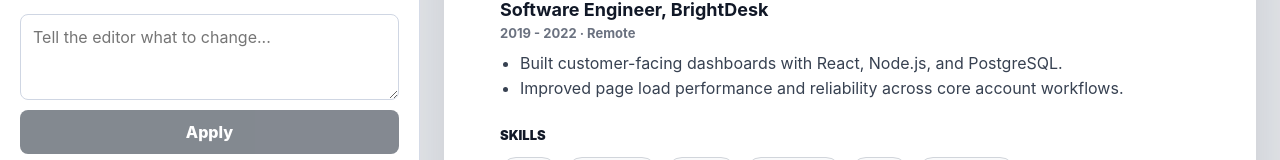
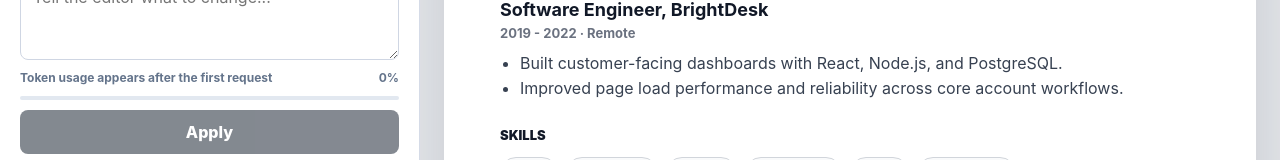
Before and after one commit to george-yi-hao-xu/resume-agent, a React (Vite) app: page / in a window 1280 px wide. Shown: the part 588-748 px from the top of the page. Built offline with nearby package versions, Linux system fonts and the light colour scheme; no server answers.

Commit message:
composer

```diff
--- a/src/components/ChatComposer.scss
+++ b/src/components/ChatComposer.scss
@@ -23,6 +23,32 @@
     }
   }
 
+  .composer-meta {
+    display: flex;
+    align-items: center;
+    justify-content: space-between;
+    gap: 12px;
+    color: #64748b;
+    font-size: 12px;
+    font-weight: 700;
+    line-height: 1.3;
+  }
+
+  .composer-context-meter {
+    height: 4px;
+    overflow: hidden;
+    border-radius: 999px;
+    background: #e2e8f0;
+
+    span {
+      display: block;
+      height: 100%;
+      border-radius: inherit;
+      background: #2563eb;
+      transition: width 160ms ease;
+    }
+  }
+
   button {
     border: 0;
     border-radius: $radius;
--- a/src/components/ChatComposer.tsx
+++ b/src/components/ChatComposer.tsx
@@ -1,9 +1,15 @@
 import "./ChatComposer.scss";
 import { useStore } from "../stores";
 import { observer } from "mobx-react-lite";
+import { MAX_TOKEN_CONTEXT } from "../constants";
 
 export const ChatComposer = observer(() => {
   const { chatStore } = useStore();
+  const usage = chatStore.lastUsage;
+  const hasActualUsage = usage?.promptEvalCount !== undefined;
+  const usagePercentage = hasActualUsage
+    ? Math.min(100, Math.round(((usage.promptEvalCount ?? 0) / MAX_TOKEN_CONTEXT) * 100))
+    : 0;
 
   return (
     <form
@@ -21,6 +27,20 @@
         placeholder="Tell the editor what to change..."
         rows={3}
       />
+      <div className="composer-meta" title={hasActualUsage ? "Reported by Ollama from the last completed request." : "Waiting for Ollama usage from the first completed request."}>
+        <span>
+          {hasActualUsage
+            ? `Last prompt ${usage.promptEvalCount?.toLocaleString()} / ${MAX_TOKEN_CONTEXT.toLocaleString()} tokens`
+            : "Token usage appears after the first request"}
+        </span>
+        <span>
+          {hasActualUsage ? `${usagePercentage}%` : "0%"}
+          {usage?.evalCount !== undefined ? ` · Output ${usage.evalCount.toLocaleString()}` : ""}
+        </span>
+      </div>
+      <div className="composer-context-meter" aria-hidden="true">
+        <span style={{ width: `${usagePercentage}%` }} />
+      </div>
       <button type="submit" disabled={!chatStore.canSubmit}>
         Apply
       </button>
--- a/src/constants.ts
+++ b/src/constants.ts
@@ -2,3 +2,6 @@
 export const OLLAMA_URL = "http://localhost:11434/api/chat";
 
 export const BLOCKED_TAGS = new Set(["SCRIPT", "IFRAME", "OBJECT", "EMBED"])
+
+// https://apxml.com/models/qwen2-5-7b
+export const MAX_TOKEN_CONTEXT = 131_000
--- a/src/services/llm.ts
+++ b/src/services/llm.ts
@@ -1,7 +1,7 @@
 // llm.ts
 
 import { RESUME_SELECTORS, cls } from "../core/resumeSelectors";
-import { PatchAction, type ChatMessage, type PatchProviderResult, type UiPatch, CHAT_ROLE } from "../types";
+import { PatchAction, type ChatMessage, type LlmUsage, type PatchProviderResult, type UiPatch, CHAT_ROLE } from "../types";
 
 export type OllamaHealthResult =
   | { ok: true }
@@ -16,7 +16,7 @@
   conversationHistory: ChatMessage[] = [],
   resumeStructure = "",
 ): Promise<PatchProviderResult> {
-  const patches = await callOllama(
+  const result = await callOllama(
     instruction,
     model,
     backEndUrl,
@@ -26,7 +26,7 @@
     resumeStructure
   );
 
-  return { patches, provider: "ollama", model };
+  return { patches: result.patches, provider: "ollama", model, usage: result.usage };
 }
 
 export async function checkOllamaHealth(
@@ -129,7 +129,7 @@
   allowedCssCustomProperties: string[] = [],
   conversationHistory: ChatMessage[] = [],
   resumeStructure = ""
-): Promise<UiPatch[]> {
+): Promise<{ patches: UiPatch[]; usage: LlmUsage }> {
   const response = await fetch(backEndUrl, {
     method: "POST",
     headers: { "Content-Type": "application/json" },
@@ -157,13 +157,42 @@
     throw new Error(`Ollama returned ${response.status}.`);
   }
 
-  const data = (await response.json()) as { message?: { content?: string } };
+  const data = (await response.json()) as {
+    message?: { content?: string };
+    prompt_eval_count?: number;
+    eval_count?: number;
+    total_duration?: number;
+    load_duration?: number;
+    prompt_eval_duration?: number;
+    eval_duration?: number;
+  };
   const content = data.message?.content;
   if (!content) {
     throw new Error("Ollama returned an empty response.");
   }
 
-  return parseAndValidatePatches(content);
+  return {
+    patches: parseAndValidatePatches(content),
+    usage: parseOllamaUsage(data)
+  };
+}
+
+function parseOllamaUsage(data: {
+  prompt_eval_count?: number;
+  eval_count?: number;
+  total_duration?: number;
+  load_duration?: number;
+  prompt_eval_duration?: number;
+  eval_duration?: number;
+}): LlmUsage {
+  return {
+    promptEvalCount: data.prompt_eval_count,
+    evalCount: data.eval_count,
+    totalDuration: data.total_duration,
+    loadDuration: data.load_duration,
+    promptEvalDuration: data.prompt_eval_duration,
+    evalDuration: data.eval_duration
+  };
 }
 
 function buildConversationMessages(messages: ChatMessage[]): Array<{ role: CHAT_ROLE.USER | CHAT_ROLE.ASSISTANT; content: string }> {
--- a/src/stores/ChatStore.ts
+++ b/src/stores/ChatStore.ts
@@ -2,7 +2,7 @@
 
 import { makeAutoObservable, runInAction } from "mobx";
 import { getPatchesFromInstruction } from "../services/llm";
-import { CHAT_ROLE, PatchAction, type ChatMessage, type PatchResult } from "../types";
+import { CHAT_ROLE, PatchAction, type ChatMessage, type LlmUsage, type PatchResult } from "../types";
 import type { ResumeStore } from "./ResumeStore";
 import { SettingStore } from "./SettingStore";
 
@@ -18,6 +18,7 @@
   results: PatchResult[] = [];
   displayedResult: PatchResult[] | null = null;
   messages: ChatMessage[] = [];
+  lastUsage?: LlmUsage;
 
   readonly EXAMPLES = [
     "Change the name to Grace Liu",
@@ -80,8 +81,10 @@
           role: CHAT_ROLE.ASSISTANT,
           provider: providerResult.provider,
           content: buildAssistantMessage(providerResult.provider, providerResult.model, providerResult.note),
-          patches: providerResult.patches
+          patches: providerResult.patches,
+          usage: providerResult.usage
         });
+        this.lastUsage = providerResult.usage;
         this.displayedResult = patchResults;
       });
     } catch (error) {
@@ -117,6 +120,7 @@
     this.displayedResult = null;
     this.input = "";
     this.isWorking = false;
+    this.lastUsage = [...this.messages].reverse().find((message) => message.usage)?.usage;
   }
 
   private createSystemMessage(): ChatMessage {
```
Also changed, not shown: src/types.ts (+11 -0 lines), 1 other file (tests, documents, lock files or other folders).
